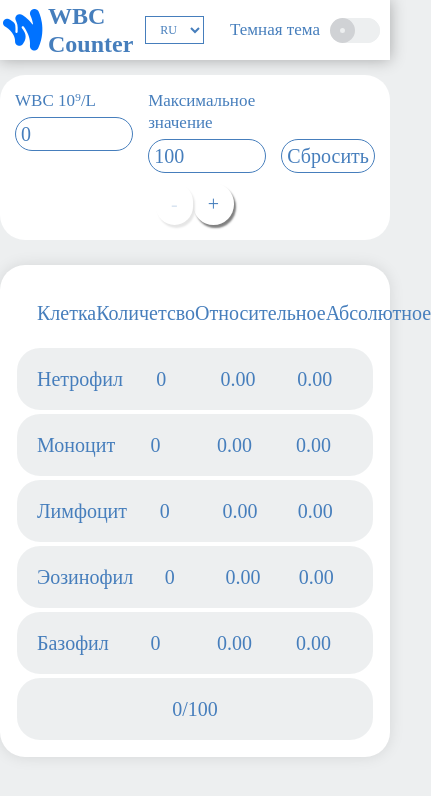
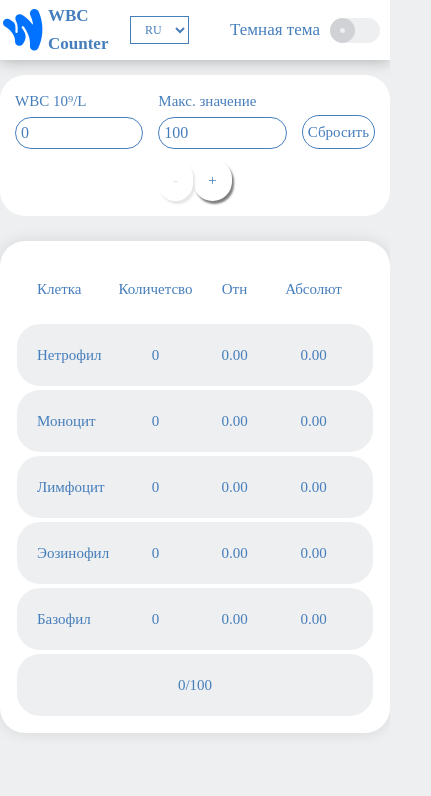
Before and after one commit to tsuker26/wbc-counter-v2, a React (Vite) app: page / in a window 390 px wide. Shown: the top 796 px of the page, 431 px wide, since content can reach past the window. Built offline with nearby package versions, Linux system fonts and the light colour scheme.

Commit message:
Адаптив

```diff
--- a/src/components/UI/MyInput/MyInput.module.scss
+++ b/src/components/UI/MyInput/MyInput.module.scss
@@ -4,7 +4,7 @@
 	grid-gap: 5px;
 
 	label {
-		font-size: 17px;
+		font-size: 15px;
 	}
 
 	.myInput {
@@ -16,6 +16,8 @@
 		color: var(--text-color);
 		max-width: 200px;
 		width: 100%;
+		font-size: 16px;
+		line-height: 20px;
 
 		&[type='number'] {
 			-moz-appearance: textfield;
--- a/src/languages/lang.ts
+++ b/src/languages/lang.ts
@@ -22,14 +22,14 @@ export const RU: ILanguage = {
 	darkTheme: 'Темная тема',
 	cell: 'Клетка',
 	count: 'Количетсво',
-	relative: 'Относительное',
-	absolute: 'Абсолютное',
+	relative: 'Отн',
+	absolute: 'Абсолют',
 	netrophil: 'Нетрофил',
 	monocyte: 'Моноцит',
 	lymphocyte: 'Лимфоцит',
 	eosinophil: 'Эозинофил',
 	basophil: 'Базофил',
-	maxCount: 'Максимальное значение ',
+	maxCount: 'Макс. значение ',
 	reset: 'Сбросить',
 }
 export const EN: ILanguage = {
--- a/src/styles/index.scss
+++ b/src/styles/index.scss
@@ -4,7 +4,6 @@
 	margin: 0;
 	padding: 0;
 	box-sizing: border-box;
-	//font-family: 'Roboto ', sans-serif;
 	font-family: 'Itim ', cursive;
 	font-size: 20px;
 	line-height: 22px;
@@ -24,8 +23,6 @@ body {
 .content {
 	margin: 15px auto;
 	max-width: 1200px;
-
-	//background: var(--component-background);
 	color: var(--text-color);
 	transition: color 200ms linear, background-color 200ms linear;
 }
@@ -43,3 +40,13 @@ h2 {
 	line-height: 22px;
 	color: var(--text-color);
 }
+
+@media (max-width: 567px) {
+	* {
+		font-size: 15px;
+		//line-height: 22px;
+	}
+	h1 {
+		font-size: 17px;
+	}
+}
```
